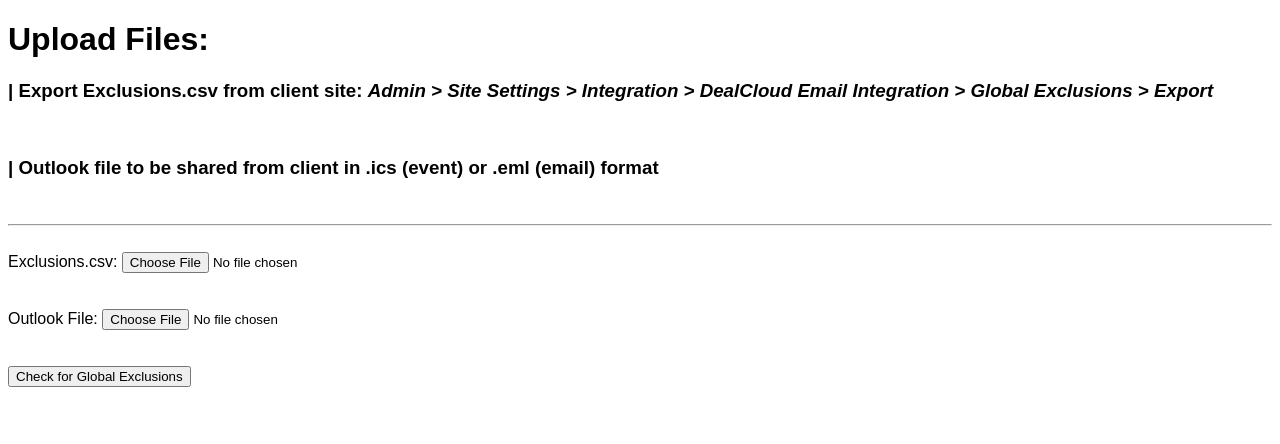
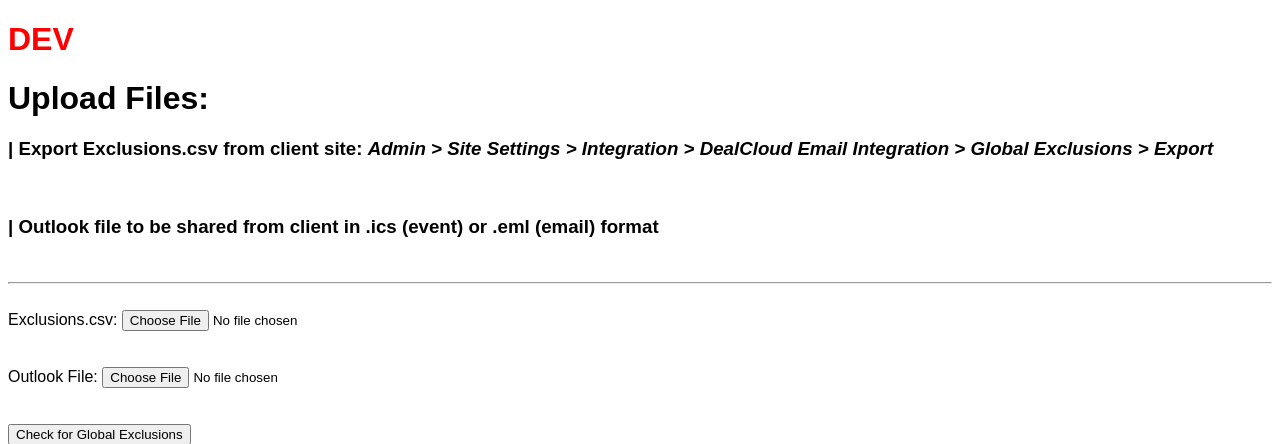
Before and after one commit to lt4753/dc1-global-exclusion-check, a Flask app: page / in a window 1280 px wide. Shown: the top 444 px of the page. Run offline with Flask 3, Linux system fonts and the light colour scheme.

Commit message:
dev commit

```diff
--- a/app.py
+++ b/app.py
@@ -1,3 +1,5 @@
+# THIS IS THE DEV SCRIPT
+
 from flask import Flask, request, render_template, redirect, url_for, flash, session
 import csv
 import re
--- a/templates/index.html
+++ b/templates/index.html
@@ -9,6 +9,7 @@
   </style>
 </head>
 <body>
+  <h1 style="color: red;">DEV</h1>
   <h1>Upload Files:</h1>
   <h3>| Export Exclusions.csv from client site:  <i>Admin > Site Settings > Integration > DealCloud Email Integration > Global Exclusions > Export</i></h3><br>
   <h3>| Outlook file to be shared from client in .ics (event) or .eml (email) format</h3><br><hr><br>
--- a/templates/results.html
+++ b/templates/results.html
@@ -28,6 +28,7 @@
   </style>
 </head>
 <body>
+  <h1 style="color: red;">DEV</h1>
   <h1>Match Results</h1>
   <h3 style="color: red;">NOTE - Be sure to refer back to the Exclusion list to determine if the potential match would qualify the data for exclusion!</h3>
   <h3 style="color: red;">This tool checks only for string match case - an exclusion keyword may be found, but this does not necessarily mean it satisfies the rule.</h3>
```
